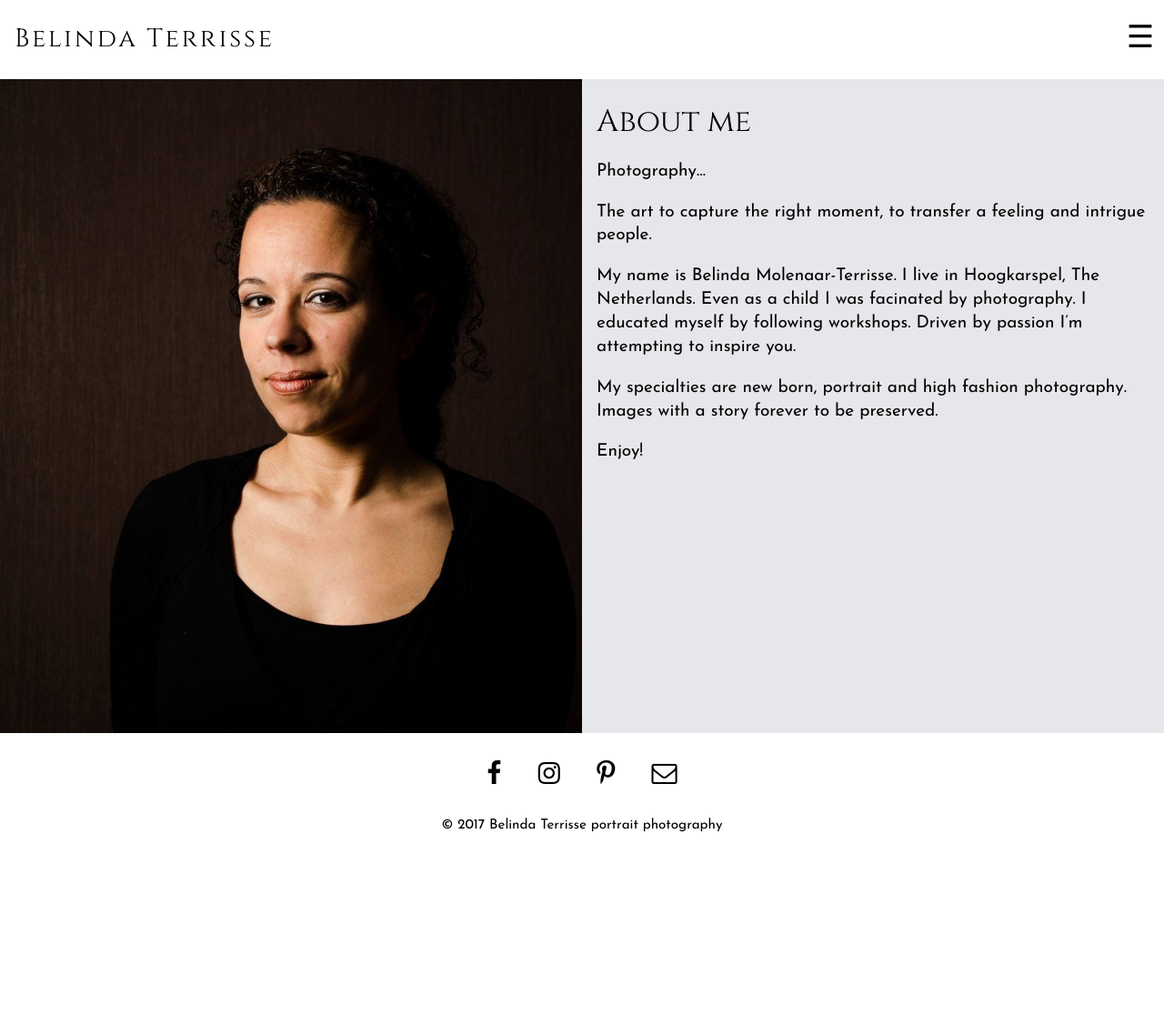
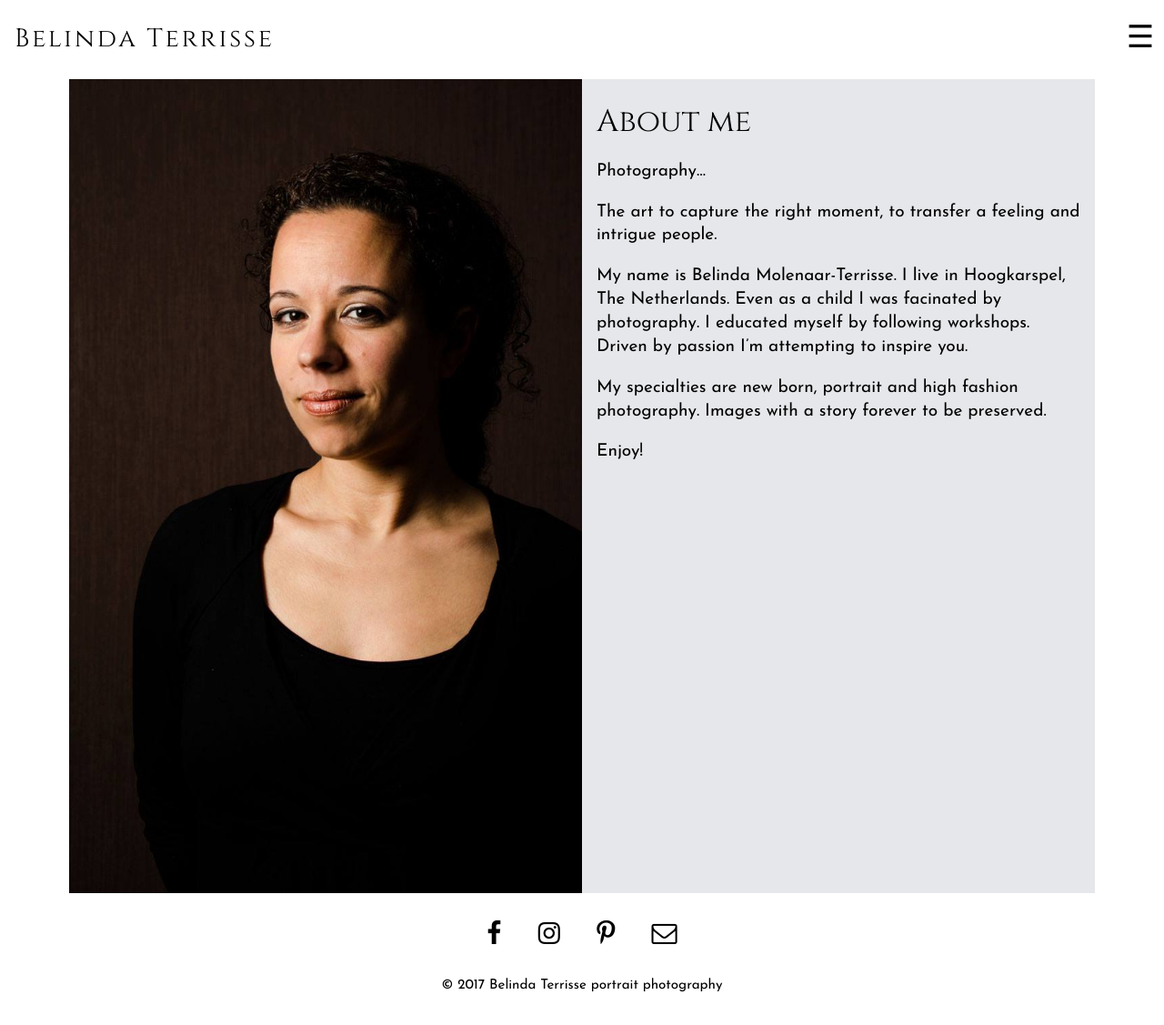
Before and after one commit to cmbybelin/cmbybelin.github.io, a Jekyll site: the page built from about.md, in a window 1280 px wide and 1127 px high. Shown: the whole window at 91% size. Built offline with Jekyll 4.4.1, drawn with Linux system fonts in a browser that asks for light colours.

Commit message:
fix styling for wide screens

```diff
--- a/_sass/_page.scss
+++ b/_sass/_page.scss
@@ -102,6 +102,16 @@ article {
   }
 }
 
+@media (min-width: 960px) {
+  article {
+    margin-left: 4em;
+    margin-right: 4em;
+  }
+  .half-wide {
+    min-height: 70vw;
+  }
+
+}
 
 /* CONTACT */
 button {
```
